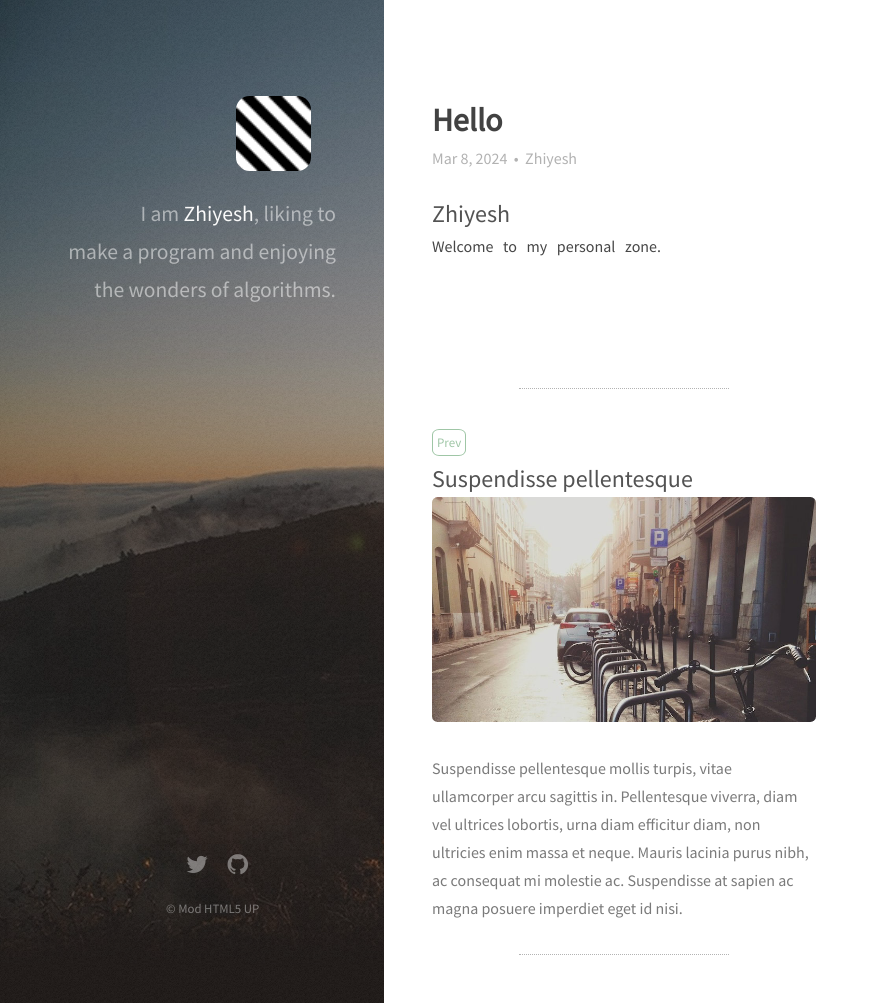
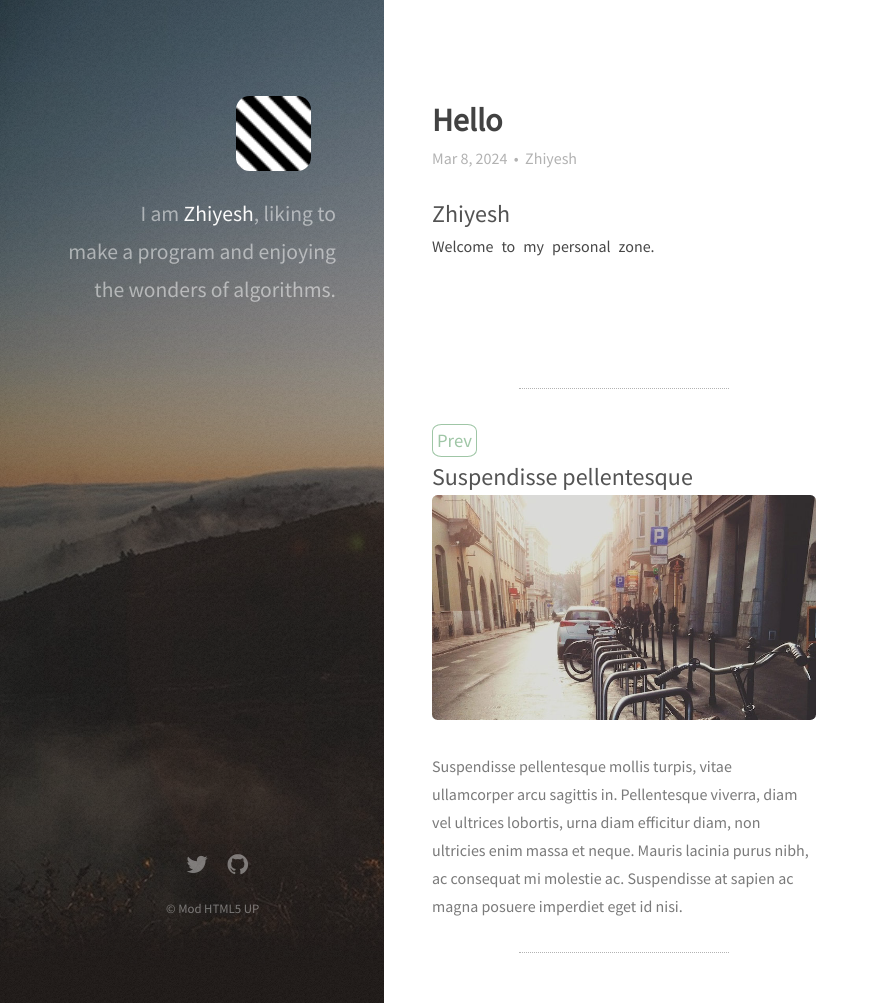
Before and after one commit to Zhiyelah/zhiyelah.github.io, a Jekyll site: the page built from _posts/2024-03-08-Hello.markdown, in a window 1280 px wide and 1003 px high. Shown: the whole window, without its empty margins (0-879 px from the left). Built offline with Jekyll 4.4.1, drawn with Linux system fonts in a browser that asks for light colours; nearby versions of some CDN libraries.

Commit message:
Update main.css

```diff
--- a/css/main.css
+++ b/css/main.css
@@ -1579,7 +1579,7 @@
 		a.hover fade {
 			color: #9fc6a6;
 			font-weight: 400;
-			font-size: 54%;
+			font-size: 78%;
 			padding: 4px;
 			border: 1px solid #9fc6a6;
 			border-radius: 21%;
@@ -2579,8 +2579,8 @@
 	}
 
 		#main > section {
-			margin: 4em 0 0 0;
-			padding: 4em 0 0 0;
+			margin-top: 4em;
+			padding-top: 4em;
 		}
 
 			#main > section:first-child {
@@ -2591,13 +2591,13 @@
 
 		#main > section > section {
 			color: #464646;
-			word-spacing: 0.4em;
+			word-spacing: 0.3em;
 			font-size: 12pt;
 		}
 
 		#main > article > section {
 			color: #464646;
-			word-spacing: 0.4em;
+			word-spacing: 0.3em;
 			font-size: 12pt;
 			padding-bottom: 6em;
 		}
```
